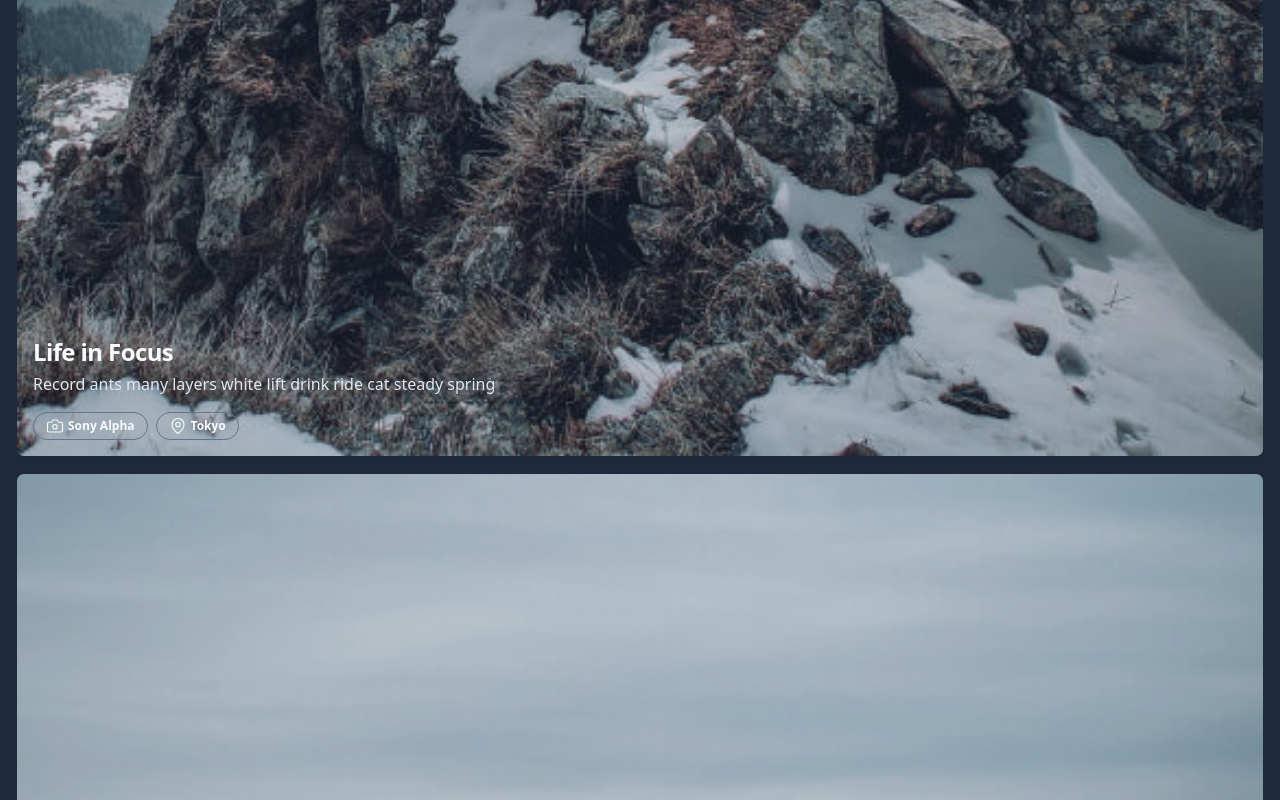
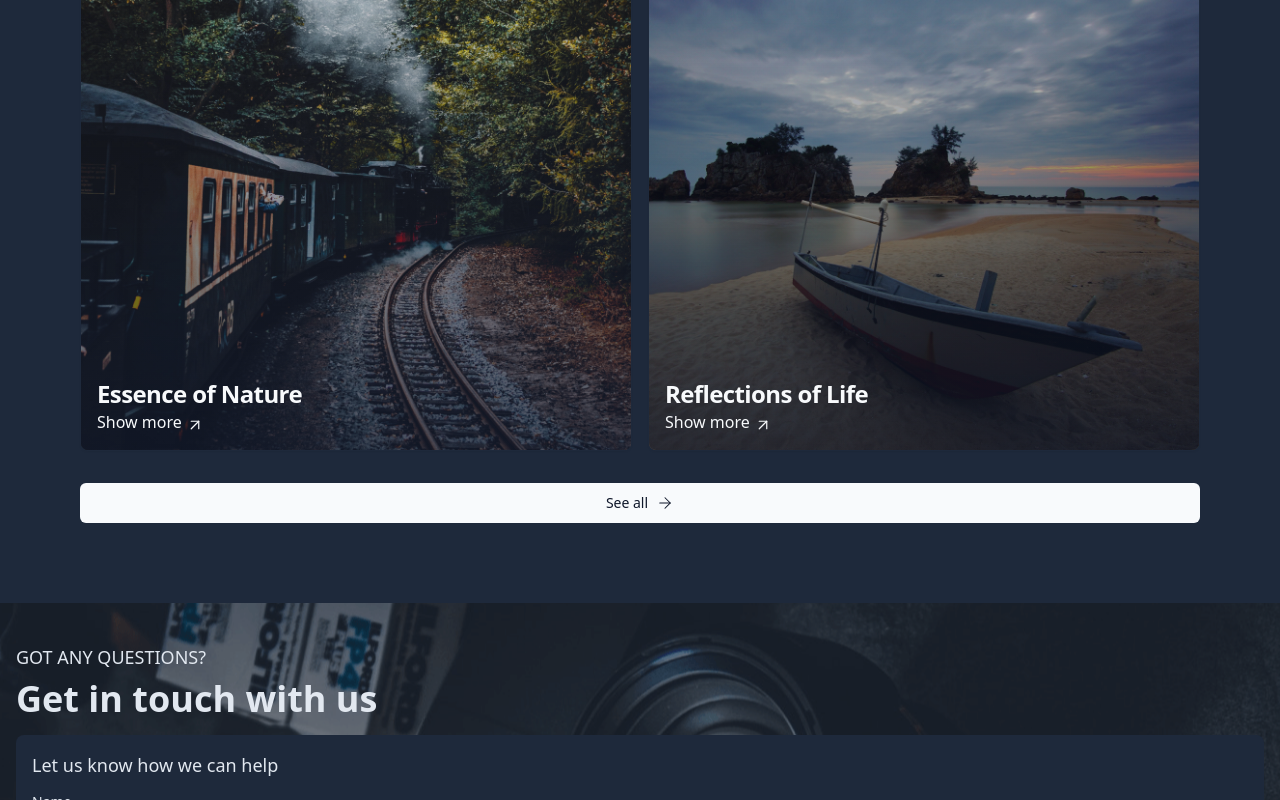
Before and after one commit to seesmof/Pixoto-Photos-Website, a Next.js app: page / in a window 1280 px wide. Shown: the part 3306-4106 px from the top of the page. Built offline with nearby package versions, Linux system fonts and the light colour scheme.

Commit message:
update page.tsx

```diff
--- a/app/page.tsx
+++ b/app/page.tsx
@@ -198,10 +198,10 @@ const MainPage = () => {
       </section>
 
       <section className="bg-slate-700">
-        <div className="max-w-6xl mx-auto w-full grid p-4 py-10 lg:py-12">
+        <div className="max-w-6xl mx-auto w-full grid p-4 py-10 lg:py-20">
           <h3 className="uppercase font-medium lg:text-lg">our services</h3>
           <h2 className="text-2xl lg:text-4xl font-bold mt-2">
-            Shoot comfortable read sheep good person direct up
+            Shoot comfortable read sheep good person
           </h2>
           <div className="grid gap-4 py-6 lg:py-10 lg:grid-cols-3">
             <ServicesCard
@@ -242,45 +242,23 @@ const MainPage = () => {
         </div>
       </section>
 
-      <section className="grid p-4 py-10">
+      <section>
+        <div className="grid p-4 py-10 lg:py-20 max-w-6xl mx-auto w-full">
           <h3 className="uppercase font-medium lg:text-lg">Portfolio</h3>
           <h2 className="text-2xl lg:text-4xl font-bold mt-2">
             Photography portfolio by Pixoto Studios
           </h2>
-        <div className="grid gap-4 py-8">
-          <PortfolioCard
-            title="Life in Focus"
-            description="Record ants many layers white lift drink ride cat steady spring"
-            image={1}
-            camera="Sony Alpha"
-            location="Tokyo"
-          />
-          <PortfolioCard
-            title="Faces of the World"
-            description="Interior active cotton tight plates wheel drew hat fence industrial shut island"
-            image={2}
-            camera="Sony Alpha"
-            location="Hämeenlinna"
-          />
-          <PortfolioCard
-            title="Essence of Nature"
-            description="Finally process finger hurt protection across continued take carried settlers lovely"
-            image={3}
-            camera="Sony Alpha"
-            location="Helsinki"
-          />
-          <PortfolioCard
-            title="Reflections of Life"
-            description="Master amount cage pictured star observe basis any pie record sea involved your"
-            image={4}
-            camera="Sony Alpha"
-            location="Bahamas"
-          />
+          <div className="grid lg:grid-cols-2 gap-4 py-8">
+            <PortfolioCard title="Life in Focus" image={1} />
+            <PortfolioCard title="Faces of the World" image={2} />
+            <PortfolioCard title="Essence of Nature" image={3} />
+            <PortfolioCard title="Reflections of Life" image={4} />
           </div>
           <Button className="flex flex-row items-center gap-2">
             See all
             <ArrowRight size={18} strokeWidth={1.4} />
           </Button>
+        </div>
       </section>
 
       <section className="grid p-4 py-10 bg-center bg-no-repeat bg-[url('/assets/main-contact.png')] relative">
@@ -566,43 +544,17 @@ const MainPage = () => {
 
 interface PorfolioCardProps {
   title: string;
-  description: string;
   image: number;
-  camera: string;
-  location: string;
 }
 
-const PortfolioCard = ({
-  title,
-  description,
-  image,
-  camera,
-  location,
-}: PorfolioCardProps) => {
+const PortfolioCard = ({ title, image }: PorfolioCardProps) => {
   return (
-    <Card className="bg-inherit relative overflow-hidden rounded-lg p-0">
-      <div className="inset-0 absolute bg-slate-900/20 flex flex-col justify-end p-4">
-        <div className="hidden md:block">
+    <Card className="bg-inherit group relative overflow-hidden cursor-pointer rounded-lg p-0">
+      <div className="lg:opacity-0 lg:group-hover:opacity-100 lg:duration-300 flex inset-0 absolute bg-slate-900/20 bg-gradient-to-b from-transparent lg:to-slate-900/70 to-slate-900/50 flex-col justify-end p-4">
         <CardTitle>{title}</CardTitle>
-          <CardDescription className="text-base text-slate-200 pt-2">
-            {description}
-          </CardDescription>
-          <div className="flex flex-row items-center gap-2 mt-4">
-            <Badge
-              variant="outline"
-              className="flex px-3 py-1 flex-row border border-slate-500 items-center gap-1"
-            >
-              <Camera size={18} strokeWidth={1.5} />
-              {camera}
-            </Badge>
-            <Badge
-              variant="outline"
-              className="flex px-3 py-1 flex-row border border-slate-500 items-center gap-1"
-            >
-              <MapPin size={18} strokeWidth={1.5} />
-              {location}
-            </Badge>
-          </div>
+        <div className="flex items-end gap-1 mt-1">
+          Show more
+          <ArrowUpRight size={18} strokeWidth={1.6} />
         </div>
       </div>
       <Image
```
Lines whose indentation alone changed are shown as unchanged.
